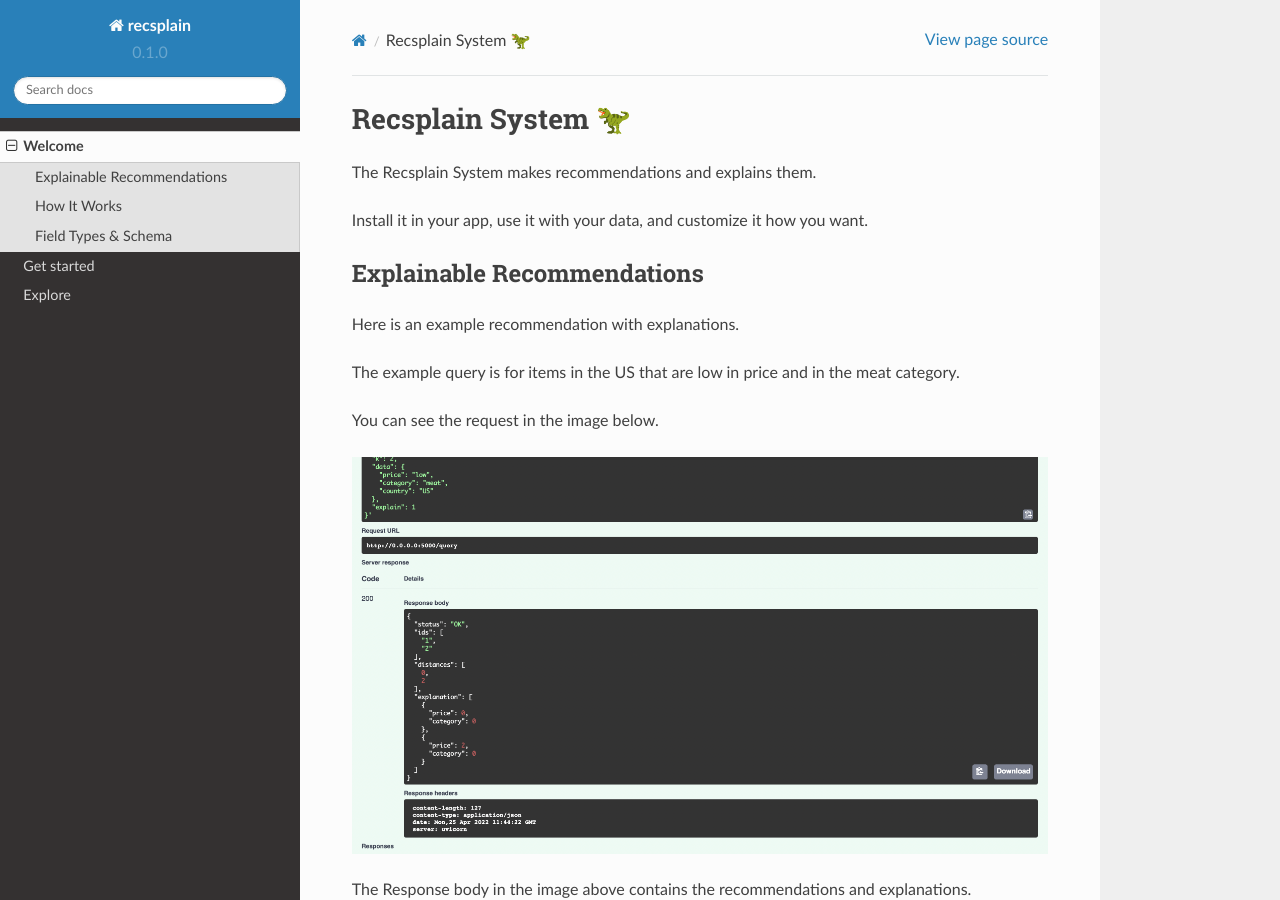
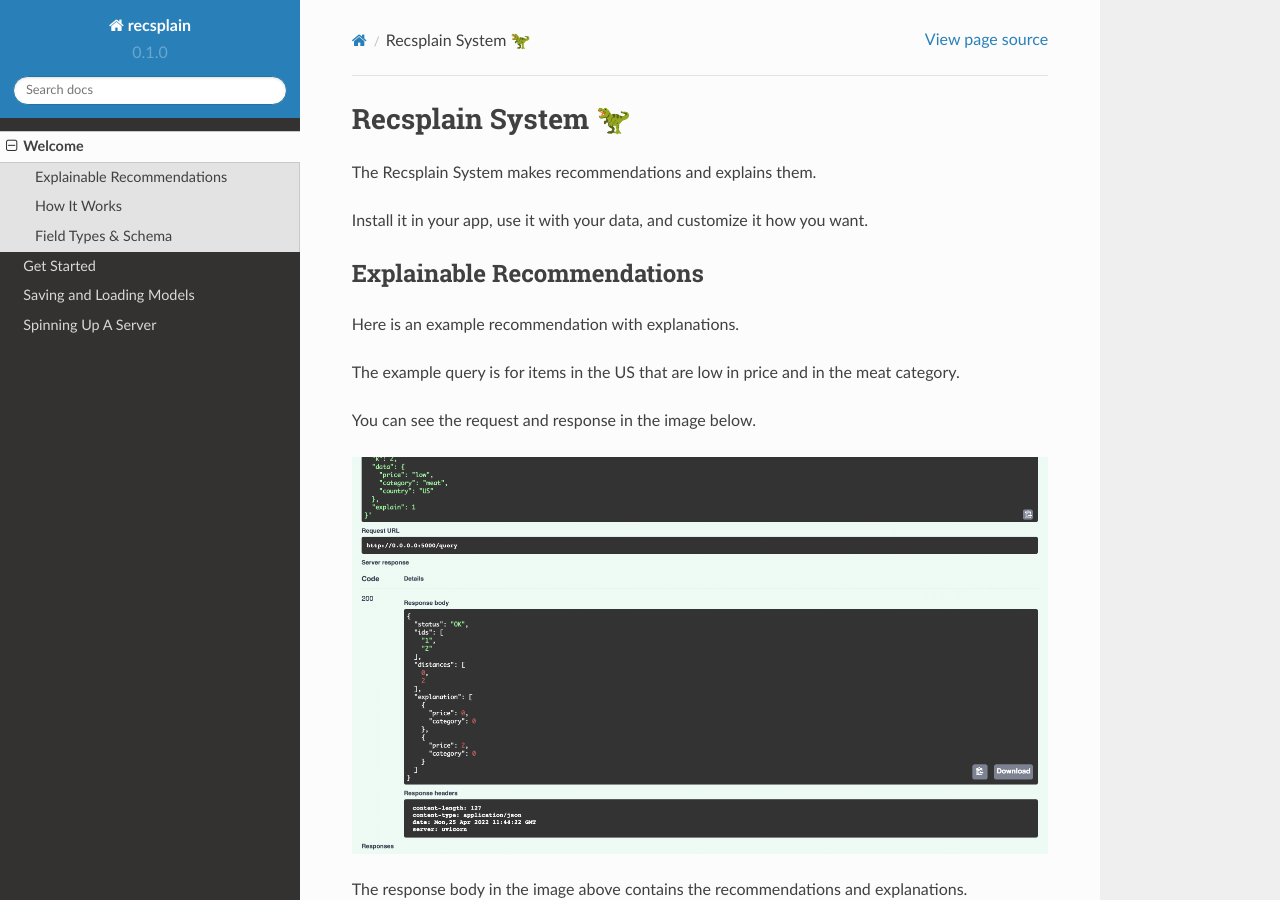
Before and after one commit to argmaxml/recsplain, a Sphinx documentation site: the page built from docs/source/index.rst, in a window 1280 px wide and 900 px high. Built offline with Sphinx 7.4.7 and the Read the Docs theme 2.0.0, drawn with Linux system fonts in a browser that asks for light colours.

Commit message:
working on feedback toc

```diff
--- a/docs/source/contents.rst
+++ b/docs/source/contents.rst
@@ -2,5 +2,6 @@
    :maxdepth: 2
 
    Welcome <index>
-   Get started <get-started>
-   Explore <explore>
+   Get Started <get-started>
+   Saving and Loading Models <saving-and-loading>
+   Spinning Up A Server <spinning-up>
--- a/docs/source/index.rst
+++ b/docs/source/index.rst
@@ -17,11 +17,11 @@ Here is an example recommendation with explanations.
 
 The example query is for items in the US that are low in price and in the meat category.
 
-You can see the request in the image below.
+You can see the request and response in the image below.
 
 .. image:: images/explanations.png
 
-The Response body in the image above contains the recommendations and explanations.
+The response body in the image above contains the recommendations and explanations.
 
 The recommendations are in the ids array. The ids are ordered by index position from most to least recommended. The lowest index position is the most recommended.
 
--- /dev/null
+++ b/docs/source/saving-and-loading.rst
@@ -0,0 +1,2 @@
+Saving and Loading Models
+====================================
--- /dev/null
+++ b/docs/source/spinning-up.rst
@@ -0,0 +1,2 @@
+Spinning Up A Server
+====================================
```
Also changed, not shown: other parts of docs/source/index.rst (+1 -1 lines).
